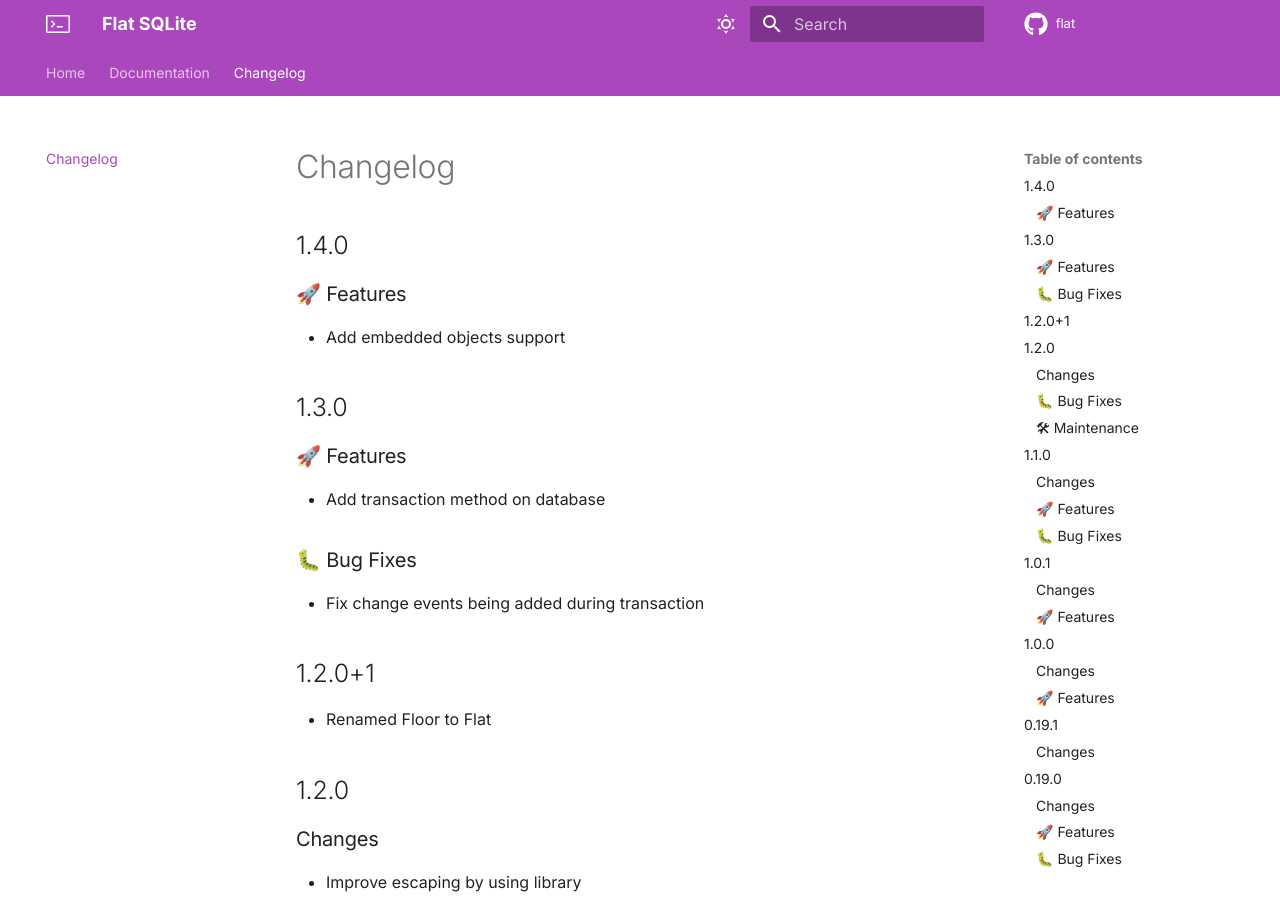
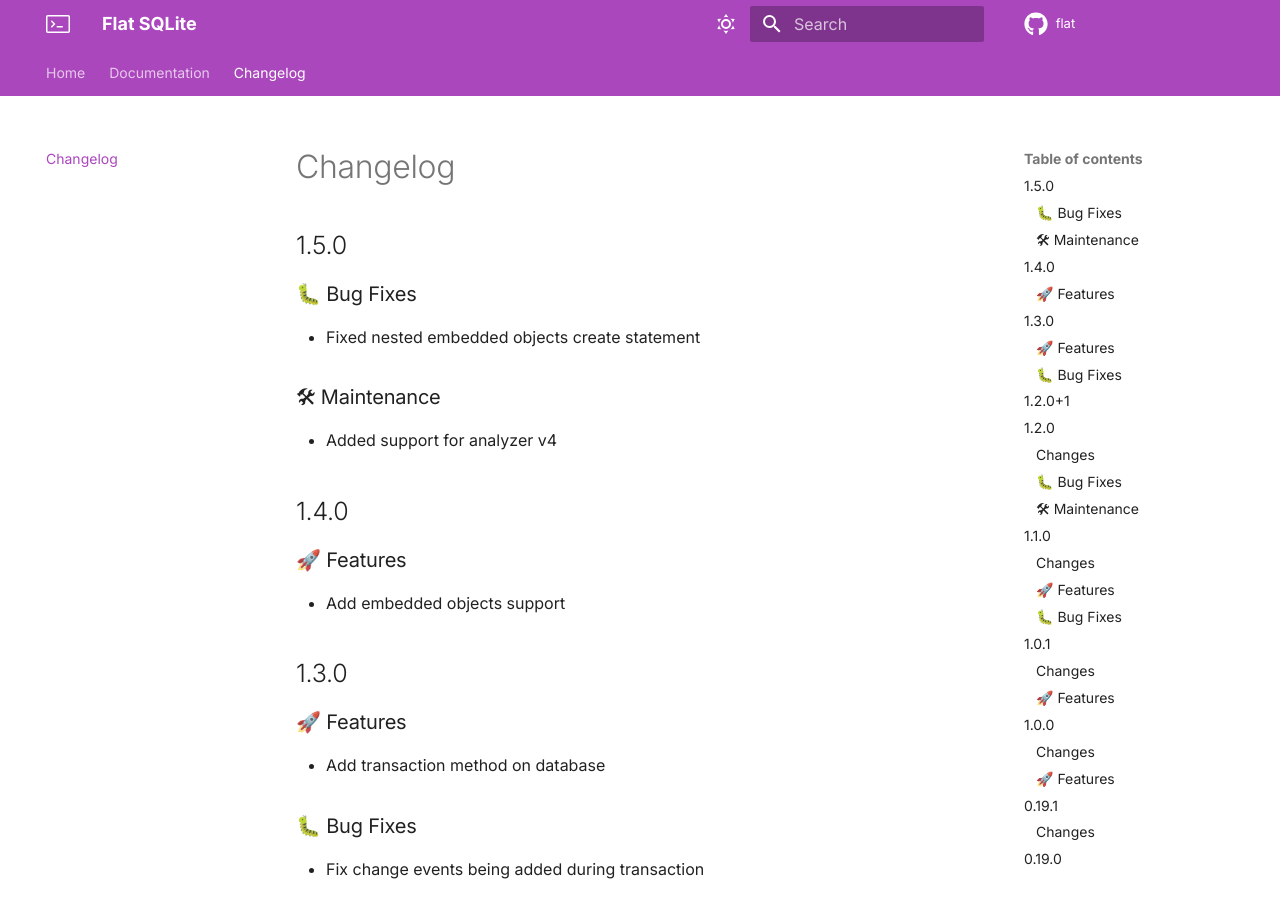
Before and after one commit to pinchbv/floor, an MkDocs documentation site: the page built from docs/changelog.md, in a window 1280 px wide and 900 px high. Built offline with MkDocs 1.6.1 and Material for MkDocs 9.7.7, drawn with Linux system fonts in a browser that asks for light colours; comment, search, counter and statistics services are not loaded.

Commit message:
Release 1.5.0

```diff
--- a/docs/changelog.md
+++ b/docs/changelog.md
@@ -1,4 +1,14 @@
 # Changelog
+
+## 1.5.0
+
+### 🐛 Bug Fixes
+
+* Fixed nested embedded objects create statement
+
+### 🛠 Maintenance
+
+* Added support for analyzer v4
 
 ## 1.4.0
 
```
Also changed, not shown: README.md (+2 -2 lines), docs/getting-started.md (+2 -2 lines), flat_generator/CHANGELOG.md (+10 -0 lines), flat_orm/CHANGELOG.md (+10 -0 lines), flat_orm/README.md (+2 -2 lines), 3 other files.
